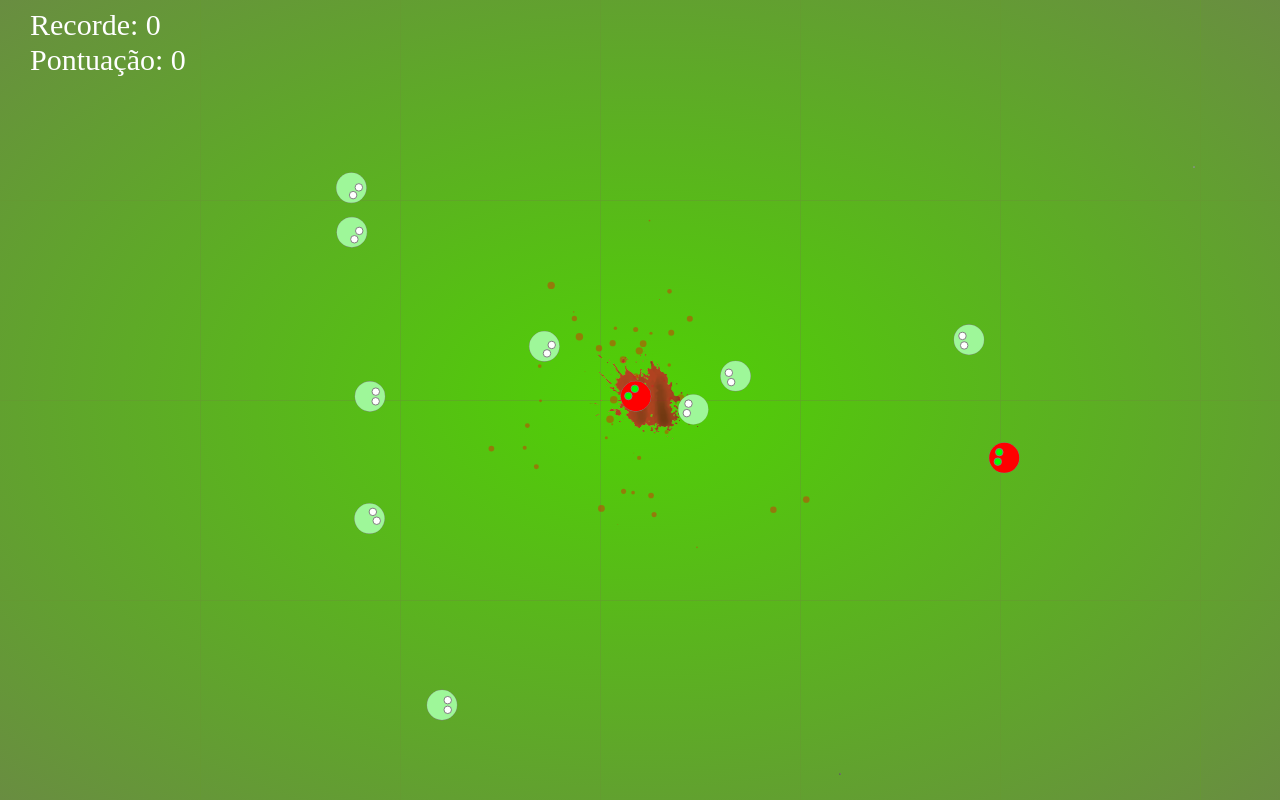
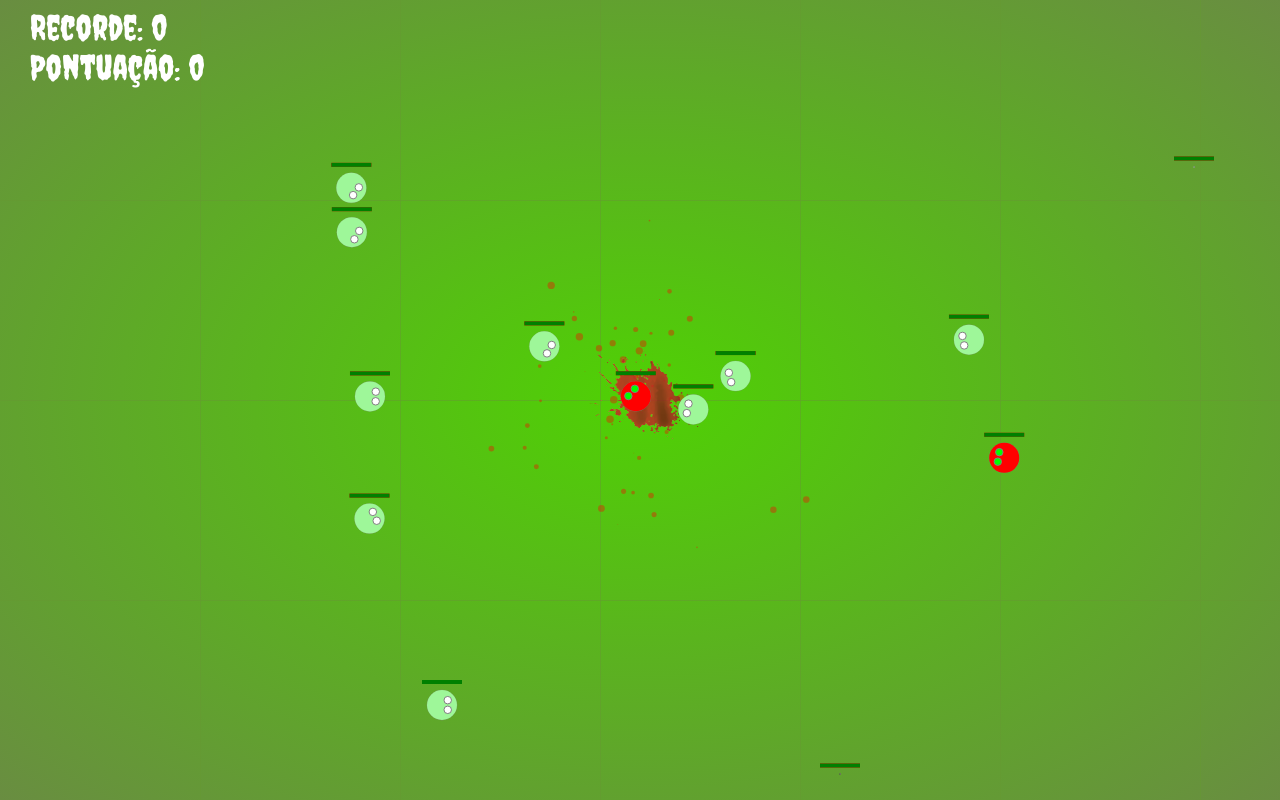
Before and after one commit to BrunoLBrito/zombie-survival, a plain HTML site: page index.html in a window 1280 px wide. Drawn offline with Linux system fonts and the light colour scheme.

Commit message:
add weapon cannon, bar hp and other

```diff
--- a/index.html
+++ b/index.html
@@ -5,6 +5,7 @@
    <meta charset="UTF-8">
    <meta http-equiv="X-UA-Compatible" content="IE=edge">
    <meta name="viewport" content="width=device-width, initial-scale=1.0">
+   <link href="https://fonts.googleapis.com/css?family=Creepster" rel="stylesheet">
    <title>Zombie Survival</title>
    <style>
       * {
@@ -70,6 +71,7 @@
       const KEY_PISTOL = 'Digit1'
       const KEY_SHOTGUN = 'Digit2'
       const KEY_UZI = 'Digit3'
+      const KEY_CANNON = 'Digit4'
 
       const keys = {}
 
@@ -150,7 +152,20 @@
             autofire: true,
             rate: 0.05,
             inaccuracy: 0.2,
-            bulletSize: 6
+            bulletSize: 3
+         },
+         {
+            name: 'cannon',
+            color: '#ff0',
+            width: 30,
+            height: 23,
+            spray: 1,
+            damage: 10000,
+            audio: setAudio('cannon', 'mp3', 0.8),
+            autofire: true,
+            rate: 2,
+            inaccuracy: 0.2,
+            bulletSize: 20
          }
       ]
 
@@ -378,6 +393,40 @@
             }
          }
 
+         hands() {
+            // for (let i = 0; i < 3; i++) {
+            //    particles.push(
+            //       new Particle(
+            //          this.x + (Math.cos(this.angle)) * (this.radius - 10),
+            //          this.y + (Math.sin(this.angle)) * (this.radius - 10),
+            //          Math.random() * 8,
+            //          '#f00',
+            //          {
+            //             x: (Math.random() - 0.5) * (Math.random() * 8),
+            //             y: (Math.random() - 0.5) * (Math.random() * 8),
+            //          }
+            //       )
+            //    )
+            // }
+
+            // for (let x = -1; x <= 1; x += 2) {
+
+            //    // ctx.strokeStyle = 'gray'
+            //    ctx.fillStyle = '#f00'
+            //    ctx.beginPath()
+            //    ctx.arc(
+            //       this.x + (Math.cos(this.angle)) * (this.radius + 10),
+            //       this.y + (Math.sin(this.angle)) * (this.radius + 10),
+            //       this.radius / 4,
+            //       0,
+            //       2 * Math.PI
+            //    )
+            //    ctx.fill()
+            //    ctx.stroke()
+
+            // }
+         }
+
          safeZone() {
             ctx.strokeStyle = '#000'
             ctx.beginPath()
@@ -393,6 +442,8 @@
                this.weapons = 1
             } else if (KEY_UZI in keys) {
                this.weapons = 2
+            } else if (KEY_CANNON in keys) {
+               this.weapons = 3
             }
 
             ctx.save()
@@ -415,6 +466,7 @@
             ctx.restore()
 
             this.eyes()
+            this.hands()
             this.gun()
 
          }
@@ -433,6 +485,8 @@
             this.radiusStart = 0
             this.life = life
             this.type = type
+            this.currentLife = this.life
+            this.sizeBarHP = 40
          }
 
          update() {
@@ -483,8 +537,26 @@
             }
          }
 
+         hp() {
+            ctx.save()
+            ctx.fillStyle = 'red'
+            ctx.fillRect(this.x - (this.sizeBarHP / 2), this.y - this.radiusStart - 10, this.sizeBarHP, 4)
+            ctx.restore()
+
+            ctx.save()
+            ctx.fillStyle = 'green'
+            ctx.fillRect(this.x - (this.sizeBarHP / 2), this.y - this.radiusStart - 10, (this.currentLife / this.life) * this.sizeBarHP, 4)
+            ctx.restore()
+
+            // ctx.save()
+            // ctx.fillStyle = '#fff'
+            // ctx.fillText(`${Math.floor((this.currentLife / this.life) * 100)}%`, this.x - 11, this.y - this.radiusStart - 10)
+            // ctx.restore()
+         }
+
          draw() {
 
+            ctx.save()
             ctx.beginPath()
             // ctx.shadowColor = 'rgba(0,0,0, 0.3)';
             ctx.strokeStyle = 'gray'
@@ -496,8 +568,9 @@
             ctx.stroke()
             ctx.lineWidth = 1
             ctx.fill()
+            ctx.restore()
 
-
+            this.hp()
             this.eyes()
          }
 
@@ -613,14 +686,14 @@
 
          ctx.save()
          ctx.fillStyle = '#fff'
-         ctx.font = '30px creepster'
-         ctx.fillText(`Recorde: ${localStorage.getItem('score') ? localStorage.getItem('score') : 0}`, 30, 35)
+         ctx.font = '35px creepster'
+         ctx.fillText(`Recorde: ${localStorage.getItem('score') ? localStorage.getItem('score') : 0}`, 30, 40)
          ctx.restore()
 
          ctx.save()
          ctx.fillStyle = '#fff'
-         ctx.font = '30px creepster'
-         ctx.fillText(`Pontuação: ${score}`, 30, 70)
+         ctx.font = '35px creepster'
+         ctx.fillText(`Pontuação: ${score}`, 30, 80)
          ctx.restore()
 
          // if (autofire && frame % weapons[player.weapons].rate === 0 && weapons[player.weapons].autofire) {
@@ -648,6 +721,7 @@
             if (!player.isDead && !shooting) {
 
                shooting = true
+
 
                let angle = Math.atan2(mouse.y - player.y, mouse.x - player.x)
 
@@ -722,9 +796,10 @@
 
                if (dist < zombie.radiusStart + bullet.radius) {
 
-                  zombie.life -= weapons[player.weapons].damage
+                  // zombie.currentLife -= weapons[player.weapons].damage
+                  zombie.currentLife = weapons[player.weapons].damage > zombie.currentLife ? 0 : zombie.currentLife - weapons[player.weapons].damage
 
-                  if (zombie.life && zombie.life >= 10) {
+                  if (zombie.currentLife && zombie.currentLife >= 10) {
 
                      zombieHitAudio.currentTime = 0
                      zombieHitAudio.play()
@@ -733,8 +808,8 @@
                         for (let i = 0; i < 3; i++) {
                            particles.push(
                               new Particle(
-                                 bullet.x,
-                                 bullet.y,
+                                 zombie.x,
+                                 zombie.y,
                                  Math.random() * 8,
                                  zombie.color,
                                  {
@@ -748,8 +823,8 @@
                         for (let i = 0; i < 15; i++) {
                            particles.push(
                               new Particle(
-                                 bullet.x,
-                                 bullet.y,
+                                 zombie.x,
+                                 zombie.y,
                                  Math.random() * 4,
                                  zombie.color,
                                  {
@@ -766,8 +841,8 @@
                      for (let i = 0; i < zombie.radius * 2; i++) {
                         particles.push(
                            new Particle(
-                              bullet.x,
-                              bullet.y,
+                              zombie.x,
+                              zombie.y,
                               Math.random() * 2,
                               '#f00',
                               {
```
Also changed, not shown: 1 other file.
